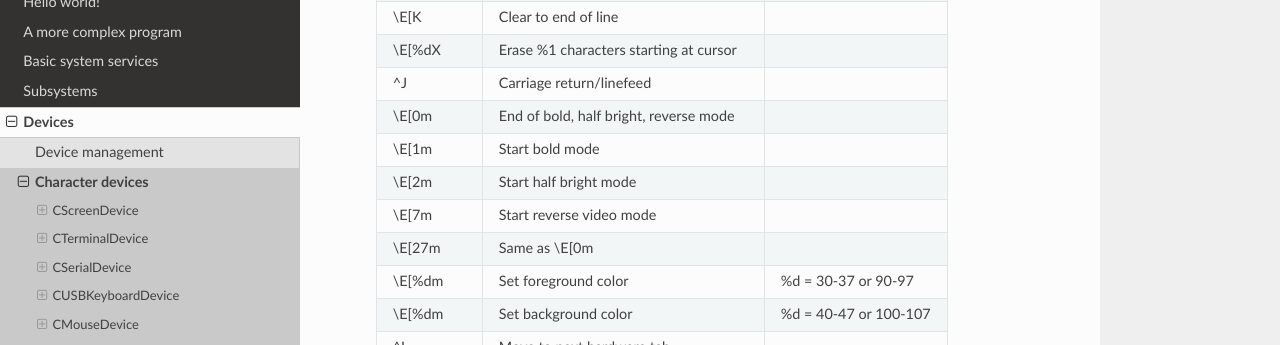
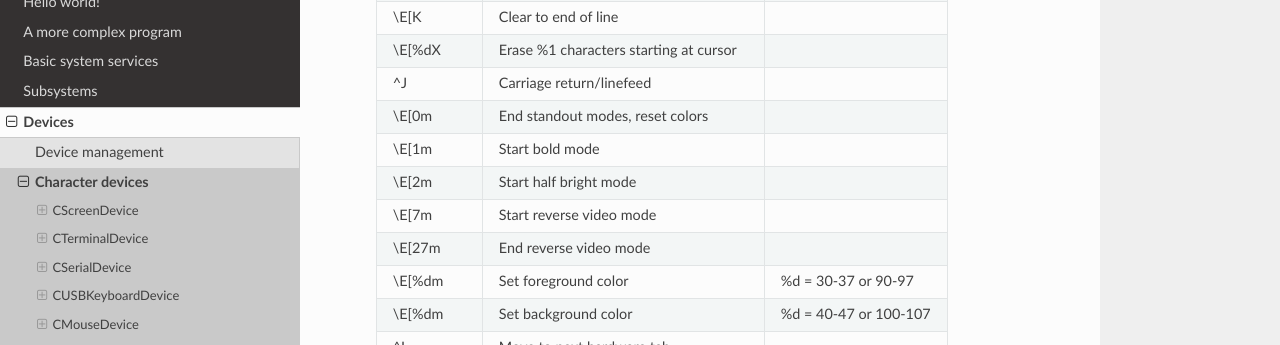
Before and after one commit to rsta2/circle-docs, a Sphinx documentation site: the page built from docs/devices/character-devices.rst, in a window 1280 px wide and 900 px high, scrolled down 4119 px. Shown: the part 151-496 px from the top of the window. Built offline with Sphinx 7.4.7 and the Read the Docs theme 3.1.0, drawn with Linux system fonts in a browser that asks for light colours.

Commit message:
devices/character-devices: Update \E[0m and \E[27m

```diff
--- a/docs/devices/character-devices.rst
+++ b/docs/devices/character-devices.rst
@@ -159,11 +159,11 @@ CTerminalDevice
 	\\E[K		Clear to end of line
 	\\E[%dX		Erase %1 characters starting at cursor
 	^J		Carriage return/linefeed
-	\\E[0m		End of bold, half bright, reverse mode
+	\\E[0m		End standout modes, reset colors
 	\\E[1m		Start bold mode
 	\\E[2m		Start half bright mode
 	\\E[7m		Start reverse video mode
-	\\E[27m		Same as \\E[0m
+	\\E[27m		End reverse video mode
 	\\E[%dm		Set foreground color			%d = 30-37 or 90-97
 	\\E[%dm		Set background color			%d = 40-47 or 100-107
 	^I		Move to next hardware tab
```
